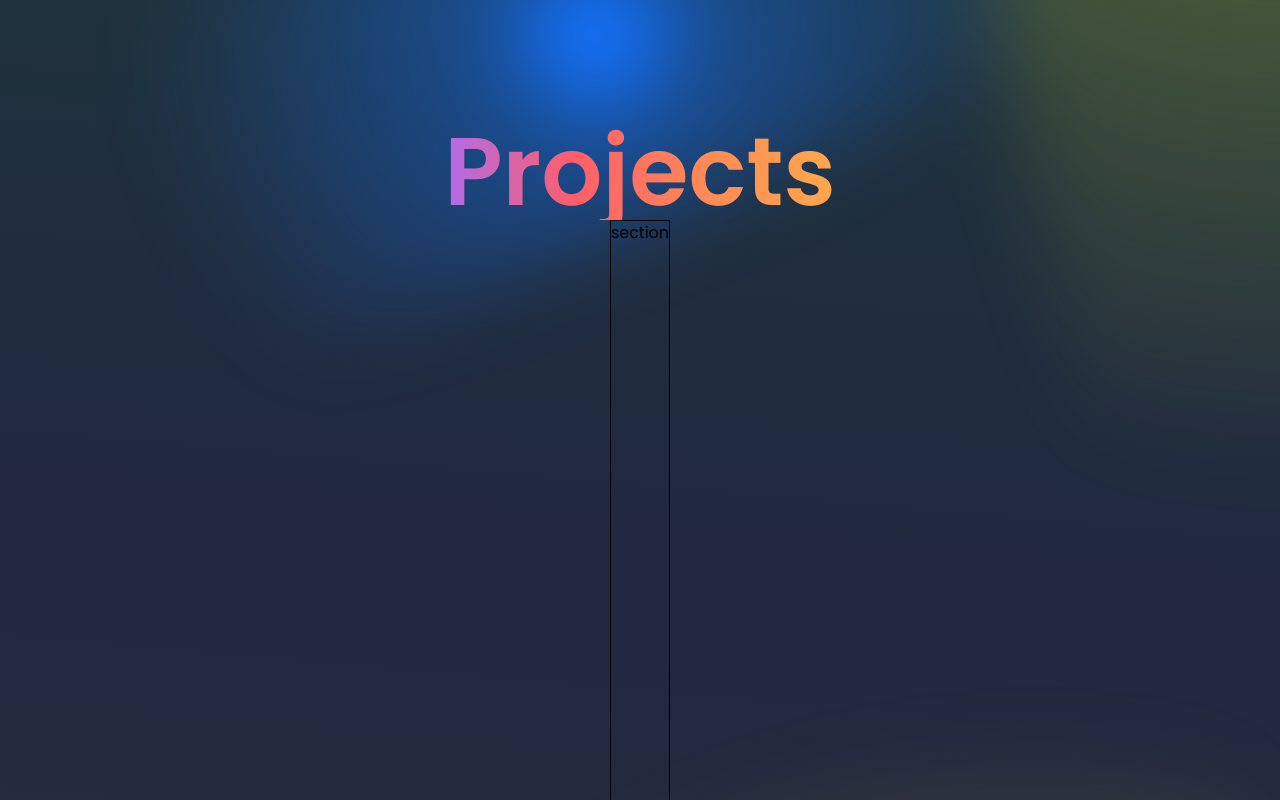
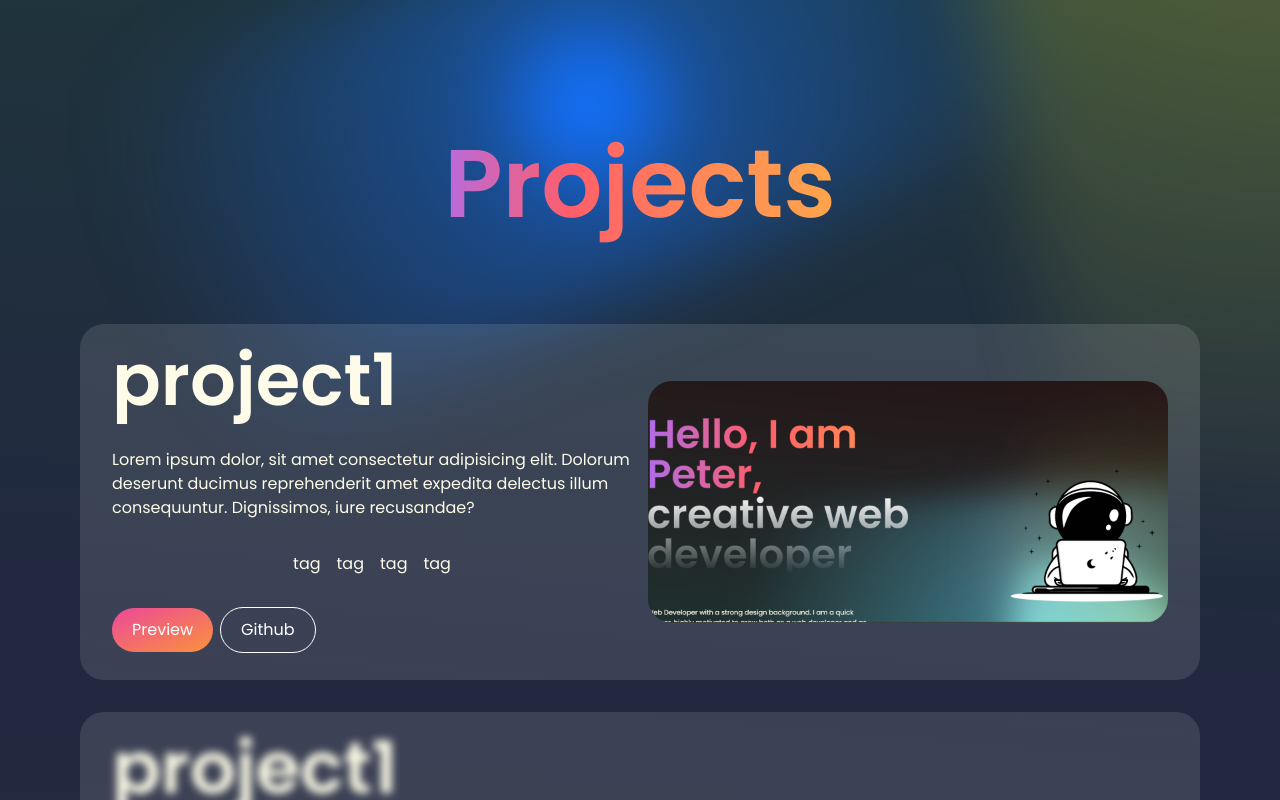
Before and after one commit to p6te/portfolio-website, a Next.js app: page / in a window 1280 px wide. Shown: the part 1260-2060 px from the top of the page. Built offline with nearby package versions, Linux system fonts and the light colour scheme.

Commit message:
feature: add projects section structure

```diff
--- a/package.json
+++ b/package.json
@@ -24,6 +24,8 @@
     "eslint": "^8",
     "eslint-config-next": "14.0.4",
     "postcss": "^8",
+    "prettier": "^3.1.1",
+    "prettier-plugin-tailwindcss": "^0.5.11",
     "tailwindcss": "^3.3.0",
     "typescript": "^5"
   }
--- /dev/null
+++ b/prettier.config.js
@@ -0,0 +1,4 @@
+// prettier.config.js
+module.exports = {
+  plugins: ["prettier-plugin-tailwindcss"],
+};
--- a/src/components/FadeComponent.tsx
+++ b/src/components/FadeComponent.tsx
@@ -1,6 +1,5 @@
 "use client";
 
-import { FC } from "react";
 import { Fade, FadeProps } from "react-awesome-reveal";
 
 interface Props extends FadeProps {
--- a/src/components/Navigation/Navbar/index.tsx
+++ b/src/components/Navigation/Navbar/index.tsx
@@ -24,7 +24,7 @@ export default function Navbar({ isNavigationSection }: Props) {
   });
 
   return (
-    <div className="sticky top-0 z-50">
+    <div className="pointer-events-none sticky top-0 z-50 ">
       <motion.nav
         variants={{
           visible: { y: 0, opacity: 1 },
@@ -35,10 +35,10 @@ export default function Navbar({ isNavigationSection }: Props) {
           duration: 0.35,
           ease: "easeInOut",
         }}
-        className="flex justify-between items-center mx-24 "
+        className=" mx-24 flex items-center justify-between"
       >
-        <h2 className="font-semibold bg-gradient-primary text-transparent bg-clip-text ">{`<Peter/>`}</h2>
-        <div className="flex gap-7 bg-blur-1 backdrop-blur rounded-full px-7 py-4 mt-1">
+        <h2 className=" pointer-events-auto bg-gradient-primary bg-clip-text font-semibold text-transparent">{`<Peter/>`}</h2>
+        <div className=" pointer-events-auto mt-1 flex gap-7 rounded-full bg-blur-1 px-7 py-4 backdrop-blur">
           <NavbarItem href="Projects" />
           <NavbarItem href="Skills" />
           <NavbarItem href="Experience" />
--- a/src/components/Navigation/NavigationSection/NavigationBox.tsx
+++ b/src/components/Navigation/NavigationSection/NavigationBox.tsx
@@ -1,3 +1,4 @@
+import FadeComponent from "@/components/FadeComponent";
 import Link from "next/link";
 import React, { Dispatch, SetStateAction } from "react";
 
@@ -20,9 +21,9 @@ export default function NavigationBox({ href, setSelectedBox }: Props) {
   };
   return (
     <Link
+      className="flex h-72 justify-center rounded-3xl bg-gradient-to-b from-blur-1 to-transparent pt-3 backdrop-blur"
       href={`#${href}`}
       scroll
-      className="w-1/6 h-72 bg-gradient-to-b from-blur-1 to-transparent rounded-3xl flex justify-center pt-3 backdrop-blur "
       onMouseOver={handleHover}
       onMouseOut={handleMouseOut}
     >
--- a/src/components/Navigation/NavigationSection/index.tsx
+++ b/src/components/Navigation/NavigationSection/index.tsx
@@ -6,18 +6,27 @@ export default function NavigationSection() {
   const [selectedBox, setSelectedBox] = useState("");
 
   return (
-    <div className="relative mt-40 mb-20">
-      <div className=" flex justify-center items-center gap-2">
-        <NavigationBox href="Projects" setSelectedBox={setSelectedBox} />
-        <NavigationBox href="Skills" setSelectedBox={setSelectedBox} />
-        <NavigationBox href="Experience" setSelectedBox={setSelectedBox} />
-        <NavigationBox href="Testimonials" setSelectedBox={setSelectedBox} />
-        <NavigationBox href="Contact" setSelectedBox={setSelectedBox} />
+    <div className="relative mb-20 mt-40">
+      <div className="flex w-full items-center justify-center gap-2">
+        <FadeComponent
+          direction="up"
+          // triggerOnce
+          cascade
+          className="inline-block w-1/6"
+          duration={450}
+        >
+          <NavigationBox href="Projects" setSelectedBox={setSelectedBox} />
+
+          <NavigationBox href="Skills" setSelectedBox={setSelectedBox} />
+          <NavigationBox href="Experience" setSelectedBox={setSelectedBox} />
+          <NavigationBox href="Testimonials" setSelectedBox={setSelectedBox} />
+          <NavigationBox href="Contact" setSelectedBox={setSelectedBox} />
+        </FadeComponent>
       </div>
       {selectedBox && (
         <FadeComponent
           duration={700}
-          className="z-[-1] absolute w-full h-full top-0 left-0 flex items-center justify-center text-9xl"
+          className="absolute left-0 top-0 z-[-1] flex h-full w-full items-center justify-center text-9xl"
         >
           {selectedBox}
         </FadeComponent>
--- /dev/null
+++ b/src/components/ProjectsList/ProjectItem/index.tsx
@@ -0,0 +1,92 @@
+import React, { useState } from "react";
+import { MotionConfig, motion, useAnimationControls } from "framer-motion";
+import Button from "../../common/Button";
+import Image, { StaticImageData } from "next/image";
+
+interface Props {
+  title: string;
+  imgSrc: StaticImageData;
+  onClick: () => void;
+  isOpen: boolean;
+}
+export default function ProjectItem({ title, imgSrc, isOpen, onClick }: Props) {
+  const [isHover, setIsHover] = useState(false);
+
+  return (
+    <motion.li
+      className="w-full overflow-hidden rounded-3xl bg-blur-1 px-8 pt-5 backdrop-blur  hover:cursor-pointer"
+      onClick={onClick}
+      onHoverStart={() => setIsHover(true)}
+      onHoverEnd={() => setIsHover(false)}
+    >
+      <MotionConfig
+        transition={{
+          duration: 0.25,
+          ease: "easeInOut",
+          type: "linear",
+        }}
+      >
+        <motion.div
+          layout
+          variants={{
+            initial: { height: "92px" },
+            hover: {},
+            open: {
+              height: "auto",
+              filter: "none",
+            },
+          }}
+          className={`flex w-full  ${!isOpen && "h-[112px]"}`}
+          animate={isOpen ? "open" : "initial"}
+        >
+          <motion.div className="flex-1 pr-4">
+            <motion.h2
+              variants={{
+                initial: { filter: "blur(4px)" },
+                hover: { filter: "none" },
+                open: { filter: "none" },
+              }}
+              animate={isOpen ? "open" : isHover ? "hover" : "initial"}
+              className={`text-7xl font-semibold   ${!isOpen && "blur-sm"}`}
+            >
+              {title}
+            </motion.h2>
+            <motion.p className="my-8">
+              Lorem ipsum dolor, sit amet consectetur adipisicing elit. Dolorum
+              deserunt ducimus reprehenderit amet expedita delectus illum
+              consequuntur. Dignissimos, iure recusandae?
+            </motion.p>
+
+            <ul className="flex flex-wrap items-center justify-center gap-4">
+              <li>tag</li>
+              <li>tag</li>
+              <li>tag</li>
+              <li>tag</li>
+            </ul>
+
+            <div className="mb-5 mt-8">
+              <Button>Preview</Button>
+              <Button outline>Github</Button>
+            </div>
+          </motion.div>
+
+          <motion.div
+            className={`mb-5 flex  flex-1  items-center justify-center rounded-3xl ${
+              !isOpen && "translate-y-[300px]"
+            }`}
+            variants={{
+              initial: { transform: "translateY(+300px)" },
+              hover: { transform: "translateY(-50px)" },
+              open: {
+                transform: "translateY(0)",
+              },
+            }}
+            animate={isOpen ? "open" : isHover ? "hover" : "initial"}
+          >
+            <Image src={imgSrc} alt={imgSrc.src} className=" rounded-3xl" />
+          </motion.div>
+        </motion.div>
+      </MotionConfig>
+    </motion.li>
+  );
+}
--- /dev/null
+++ b/src/components/ProjectsList/index.tsx
@@ -0,0 +1,74 @@
+"use client";
+import React, { useState } from "react";
+import ProjectItem from "./ProjectItem";
+import project1 from "@/assets/projects/project1.png";
+import FadeComponent from "../FadeComponent";
+
+const projects = [
+  {
+    name: "project1",
+    description:
+      "Lorem ipsum dolor, sit amet consectetur adipisicing elit. Dolorum deserunt ducimus reprehenderit amet expedita delectus illum consequuntur. Dignissimos, iure recusandae?",
+    tags: ["tag1", "tag2", "tag3", "tag"],
+    imgSrc: project1,
+    github: "https://github.com/p6te/Chat-app",
+    preview: "https://wall-chat-69c60.web.app/",
+  },
+  {
+    name: "project1",
+    description:
+      "Lorem ipsum dolor, sit amet consectetur adipisicing elit. Dolorum deserunt ducimus reprehenderit amet expedita delectus illum consequuntur. Dignissimos, iure recusandae?",
+    tags: ["tag1", "tag2", "tag3", "tag"],
+    imgSrc: project1,
+    github: "https://github.com/p6te/Chat-app",
+    preview: "https://wall-chat-69c60.web.app/",
+  },
+  {
+    name: "project1",
+    description:
+      "Lorem ipsum dolor, sit amet consectetur adipisicing elit. Dolorum deserunt ducimus reprehenderit amet expedita delectus illum consequuntur. Dignissimos, iure recusandae?",
+    tags: ["tag1", "tag2", "tag3", "tag"],
+    imgSrc: project1,
+    github: "https://github.com/p6te/Chat-app",
+    preview: "https://wall-chat-69c60.web.app/",
+  },
+  {
+    name: "project1",
+    description:
+      "Lorem ipsum dolor, sit amet consectetur adipisicing elit. Dolorum deserunt ducimus reprehenderit amet expedita delectus illum consequuntur. Dignissimos, iure recusandae?",
+    tags: ["tag1", "tag2", "tag3", "tag"],
+    imgSrc: project1,
+    github: "https://github.com/p6te/Chat-app",
+    preview: "https://wall-chat-69c60.web.app/",
+  },
+  {
+    name: "project1",
+    description:
+      "Lorem ipsum dolor, sit amet consectetur adipisicing elit. Dolorum deserunt ducimus reprehenderit amet expedita delectus illum consequuntur. Dignissimos, iure recusandae?",
+    tags: ["tag1", "tag2", "tag3", "tag"],
+    imgSrc: project1,
+    github: "https://github.com/p6te/Chat-app",
+    preview: "https://wall-chat-69c60.web.app/",
+  },
+];
+
+function ProjectsList() {
+  const [openedProjectIndex, setOpenedProjectIndex] = useState(0);
+
+  return (
+    <ul className="mt-20 flex w-full flex-col gap-8 px-20">
+      {projects.map((project, index) => (
+        <FadeComponent key={index} direction="left" delay={300} triggerOnce>
+          <ProjectItem
+            title={project.name}
+            imgSrc={project.imgSrc}
+            isOpen={openedProjectIndex === index}
+            onClick={() => setOpenedProjectIndex(index)}
+          />
+        </FadeComponent>
+      ))}
+    </ul>
+  );
+}
+
+export default ProjectsList;
--- a/src/components/Sections/Hero.tsx
+++ b/src/components/Sections/Hero.tsx
@@ -6,14 +6,14 @@ import FadeComponent from "../FadeComponent";
 
 export default function Hero() {
   return (
-    <div className="flex justify-center pt-20  px-40">
+    <div className="flex justify-center px-40  pt-20">
       <div className="flex flex-col gap-20">
         <FadeComponent>
           <div>
-            <h1 className=" text-8xl font-semibold bg-gradient-primary text-transparent bg-clip-text ">
+            <h1 className=" bg-gradient-primary bg-clip-text text-8xl font-semibold text-transparent ">
               Hello, I am Peter,
             </h1>
-            <h1 className="text-8xl font-semibold bg-gradient-to-b from-white to-transparent text-transparent bg-clip-text ">
+            <h1 className="bg-gradient-to-b from-white to-transparent bg-clip-text text-8xl font-semibold text-transparent ">
               creative web developer
             </h1>
           </div>
@@ -30,8 +30,8 @@ export default function Hero() {
           <Button outline>View all my works</Button>
         </div>
       </div>
-      <div className="w-1/3 relative">
-        <div className="filter grayscale contrast-200 relative flex place-items-center after:absolute after:-z-20 after:bottom-5 after:left-7 after:h-[300px] after:w-[400px] after:bg-gradient-radial after:from-sky-200 after:via-blue-200 after:blur-3xl after:content-['']  after:dark:from-sky-900 after:dark:via-[#0141ff] after:dark:opacity-20  z-[-1]">
+      <div className="relative w-1/3">
+        <div className="relative z-[-1] flex place-items-center  contrast-200 grayscale filter after:absolute after:bottom-5 after:left-7 after:-z-20 after:h-[300px] after:w-[400px] after:bg-gradient-radial after:from-sky-200 after:via-blue-200 after:blur-3xl  after:content-[''] after:dark:from-sky-900 after:dark:via-[#0141ff]  after:dark:opacity-20 ">
           <LottieAnimation
             animationData={Astronaut}
             width="500px"
--- a/src/components/Sections/Projects.tsx
+++ b/src/components/Sections/Projects.tsx
@@ -1,10 +1,11 @@
 import React from "react";
 import SectionLayout from "./SectionLayout";
+import ProjectsList from "../ProjectsList";
 
 export default function Projects() {
   return (
     <SectionLayout title="Projects ">
-      <div className="h-screen border border-black text-black">section</div>
+      <ProjectsList />
     </SectionLayout>
   );
 }
--- a/src/components/Sections/SectionLayout.tsx
+++ b/src/components/Sections/SectionLayout.tsx
@@ -10,7 +10,7 @@ export default function SectionLayout({ title, children }: Props) {
   return (
     <div className="flex flex-col items-center">
       {title && (
-        <FadeComponent className="text-8xl font-semibold bg-gradient-primary text-transparent bg-clip-text ">
+        <FadeComponent className="text-8xl font-semibold bg-gradient-primary text-transparent bg-clip-text p-3">
           {title}
         </FadeComponent>
       )}
```
Also changed, not shown: src/assets/projects/project1.png (added), 1 other file (tests, documents, lock files or other folders).
